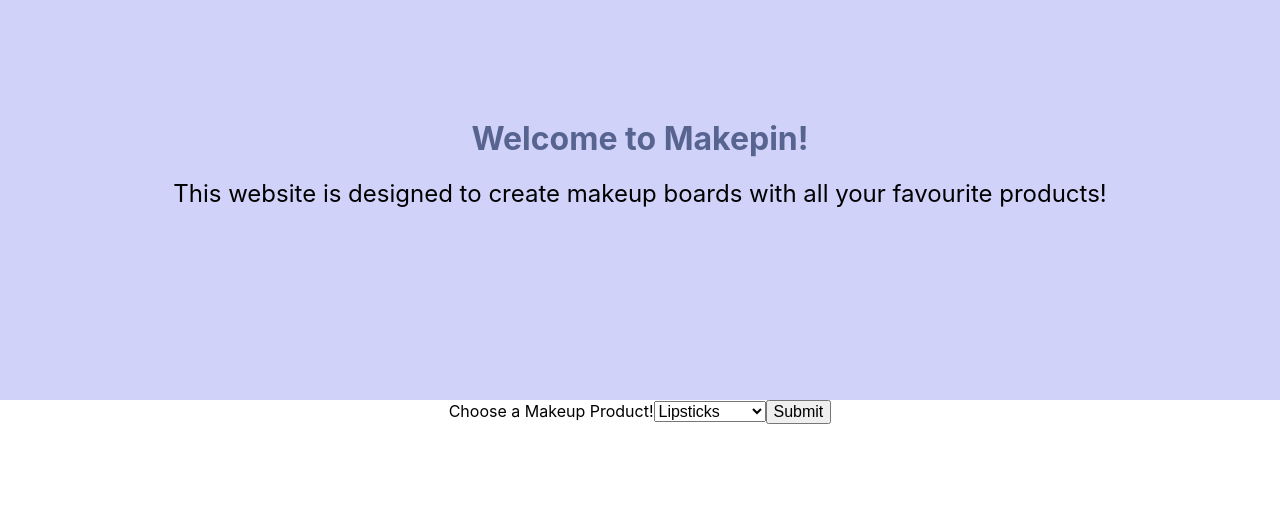
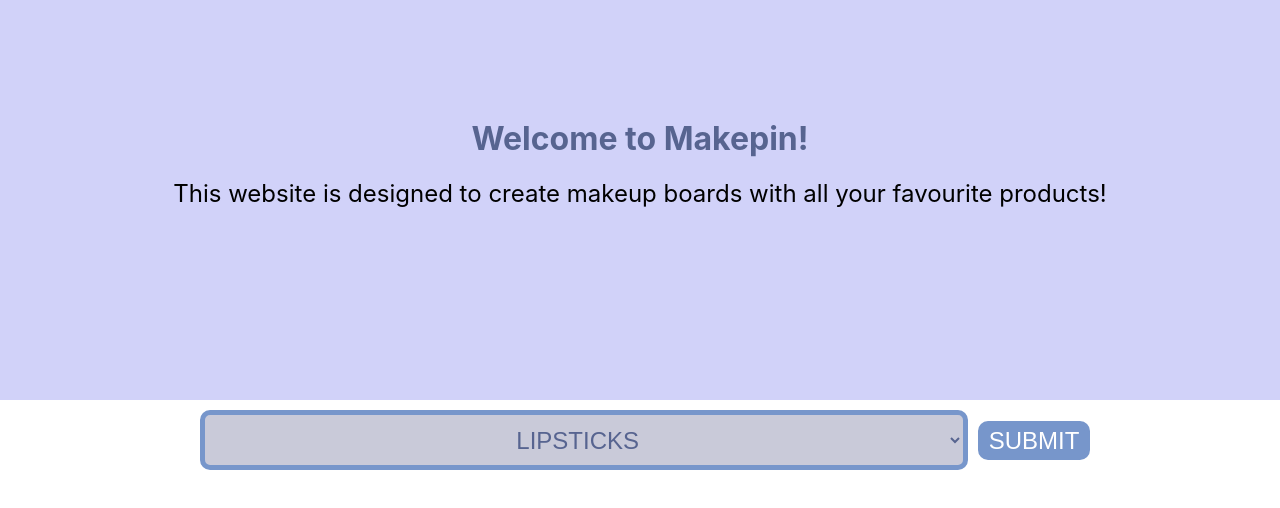
Before and after one commit to Abidu1/project-five, a React (Create React App) app: page / in a window 1280 px wide. Shown: the top 508 px of the page. Built offline with nearby package versions, Linux system fonts and the light colour scheme.

Commit message:
changed css and js

```diff
--- a/src/App.css
+++ b/src/App.css
@@ -12,16 +12,7 @@ html { -moz-box-sizing: border-box; -webkit-box-sizing: border-box; box-sizing:
   text-align: center;
 }
 
-.App-logo {
-  height: 40vmin;
-  pointer-events: none;
-}
 
-@media (prefers-reduced-motion: no-preference) {
-  .App-logo {
-    animation: App-logo-spin infinite 20s linear;
-  }
-}
 
 .App-header {
   background-color: #282c34;
@@ -36,15 +27,6 @@ html { -moz-box-sizing: border-box; -webkit-box-sizing: border-box; box-sizing:
 
 .App-link {
   color: #61dafb;
-}
-
-@keyframes App-logo-spin {
-  from {
-    transform: rotate(0deg);
-  }
-  to {
-    transform: rotate(360deg);
-  }
 }
 
 header{
@@ -74,10 +56,37 @@ p{
   font-size:1.5rem;
   margin-top:10px;
   color:black;
-
-
 }
 
 h1{
   color:#576490
 }
+
+
+.dropDownForm{
+  height:30%;
+}
+
+select,
+option{
+  width:60%;
+  text-align: center;
+  height:60px;
+  margin:10px;
+  border-radius: 10px;
+  /* border: 5px solid rgb(253, 138, 157); */
+  border: 5px solid #7796CB;
+  font-size:1.5rem;
+  text-transform: uppercase;
+  color:#576490;
+  background:#C9CAD9;
+}
+
+button{
+  border: 5px solid #7796CB;
+  font-size:1.5rem;
+  text-transform: uppercase;
+  background:#7796CB;
+  border-radius: 10px;
+  color:white;
+}
--- a/src/DropDown.js
+++ b/src/DropDown.js
@@ -17,8 +17,8 @@ class DropDown extends Component {
     render() {
       return(
         <form>
-
-          <label htmlFor="makeupProduct">Choose a Makeup Product!</label>
+          <div class="dropDownForm">
+          <label htmlFor="makeupProduct"></label>
           <select onChange={ this.userpicks } name="makeupProduct" id="makeupProduct">
             <option value="lipstick">Lipsticks</option>
             <option value="eyeshadow">Eye Shadow</option>
@@ -29,6 +29,7 @@ class DropDown extends Component {
             onClick={ (event) => this.props.getUserInput(event, this.state.userSelection) }
           > Submit
           </button>
+          </div>
 
         </form>
       )
```
